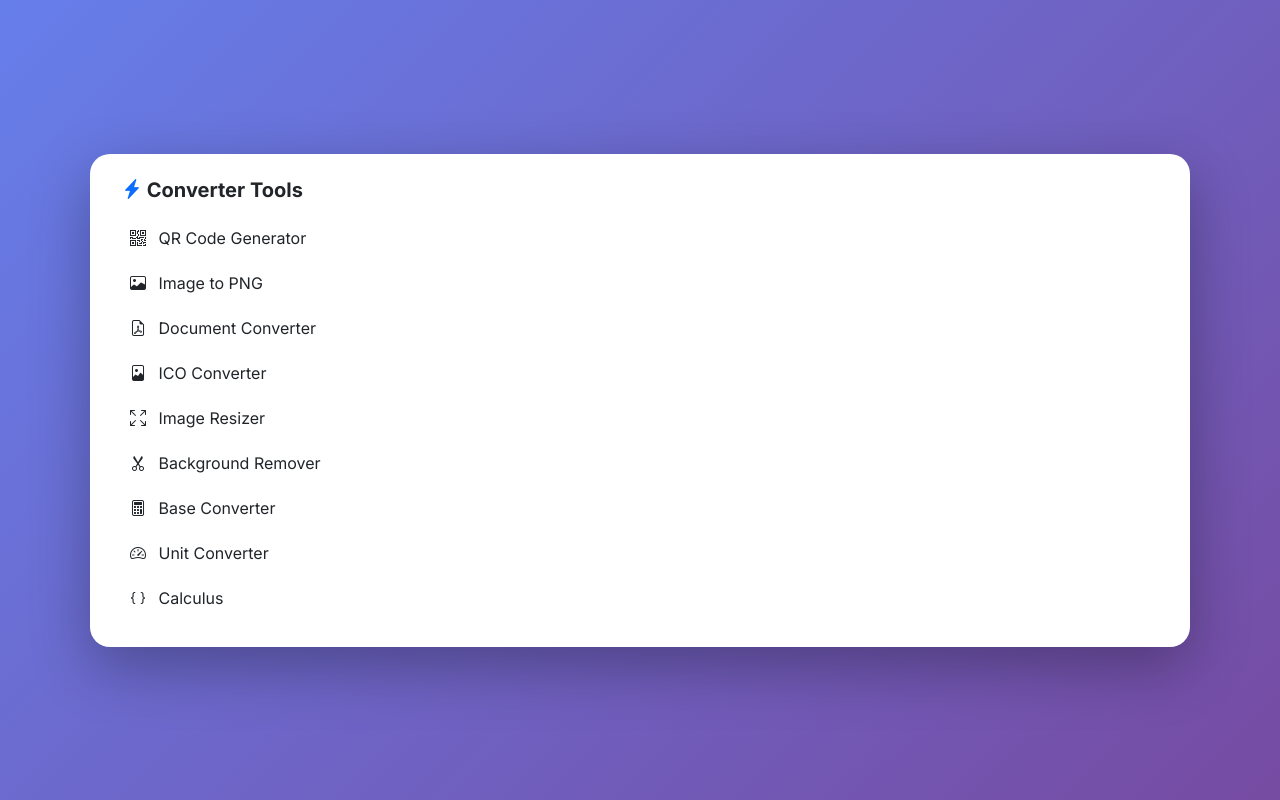
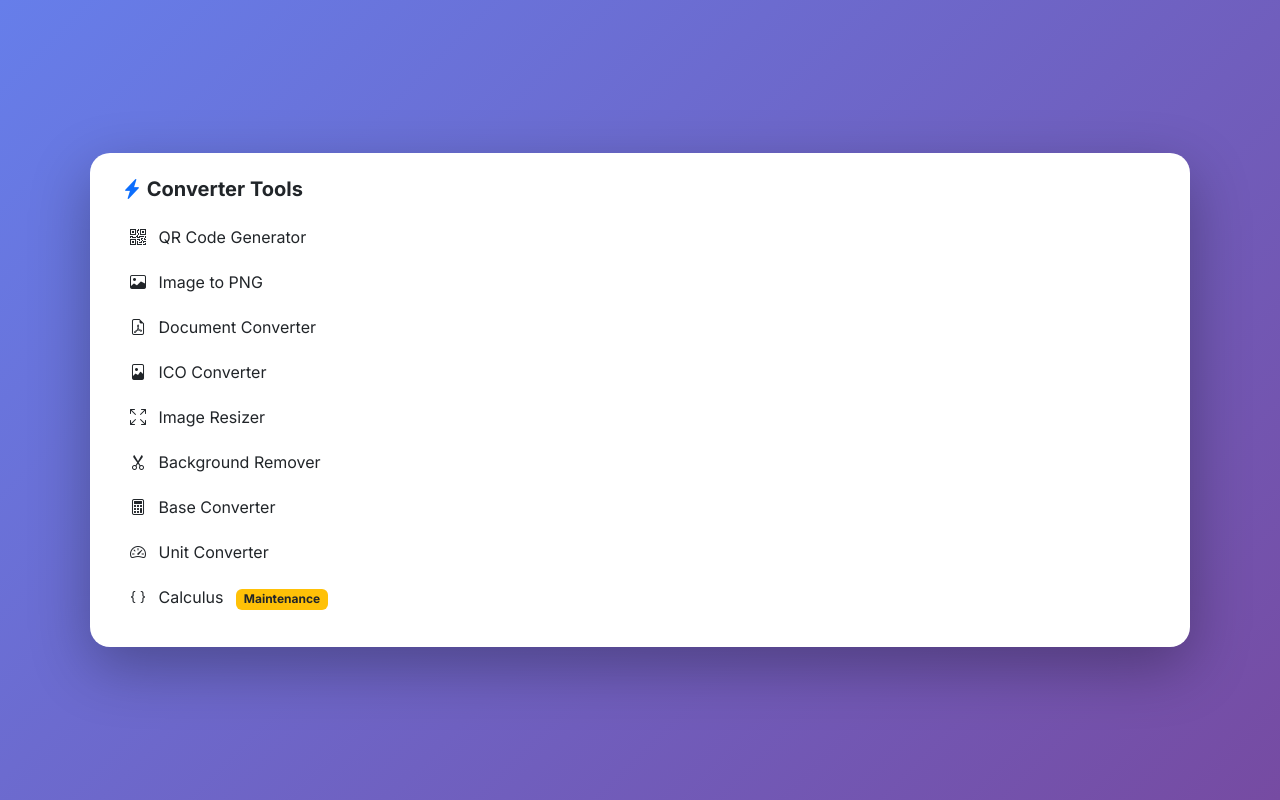
Before and after one commit to Vince0028/benPDF, a Flask app: page / in a window 1280 px wide. Run offline with Flask 3, Linux system fonts and the light colour scheme; some libraries are stand-ins or nearby versions.

```diff
--- a/templates/index.html
+++ b/templates/index.html
@@ -142,6 +142,7 @@
                             </button>
                             <button class="list-group-item list-group-item-action" onclick="showSection('calculusSection')">
                                 <i class="bi bi-braces me-2"></i> Calculus
+                                <span class="badge bg-warning text-dark ms-2">Maintenance</span>
                             </button>
                         </div>
                     </div>
```
